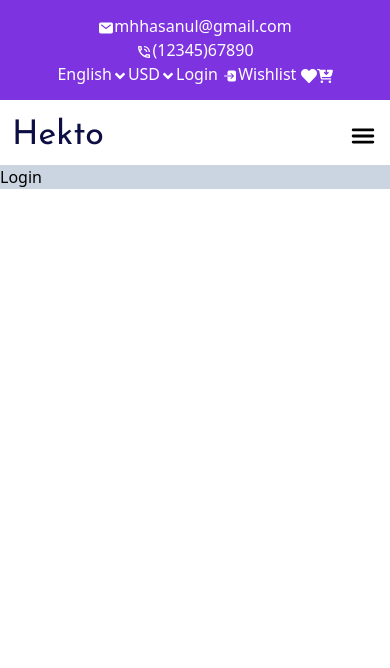
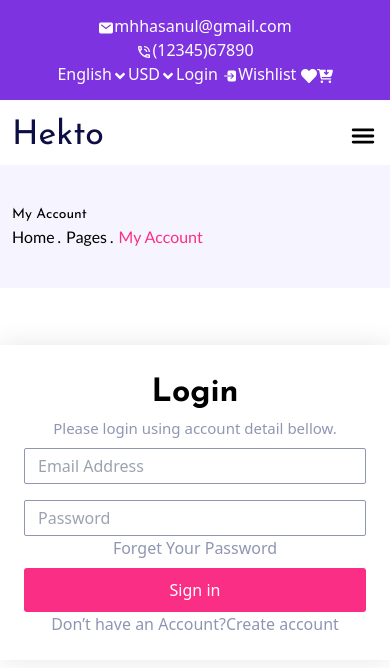
Before and after one commit to joblessgod/FigmaFireProject, a React (Vite) app: page /login in a window 390 px wide. Shown: the top 668 px of the page. Built offline with nearby package versions, Linux system fonts and the light colour scheme; the HTML template or start-up script is replaced by a standard one.

Commit message:
added login page for mobile version

```diff
--- a/src/components/Header.jsx
+++ b/src/components/Header.jsx
@@ -25,8 +25,8 @@ export default function Header() {
       <header className="">
         {/* upper Nav */}
         <div className=" bg-primary">
-          <nav className="font-josefin py-[14px] text-center text-white sm:container sm:flex sm:justify-between">
-            <div className="sm:flex sm:gap-4">
+          <nav className="font-josefin py-[14px]  text-white sm:container sm:flex sm:justify-between">
+            <div className="sm:flex sm:gap-4 text-center">
               <p>
                 <IoMail className="inline-block align-middle" />
                 mhhasanul@gmail.com
@@ -37,8 +37,8 @@ export default function Header() {
               </p>
             </div>
 
-            <div className="">
-              <span className="font-sans">
+            <div className="text-center ">
+              <span className="font-sans ">
                 English
                 <FaAngleDown className="inline-block" />
               </span>
@@ -70,7 +70,7 @@ export default function Header() {
             </a>
 
             <div
-              className={`${isMenuOpen ? "translate-x-0" : "translate-x-full"} fixed bottom-0 right-0 top-0 flex w-[50%] flex-col bg-[#313338] p-12 text-white transition-all ease-linear md:static md:w-auto md:flex-row md:gap-4 md:bg-transparent md:p-0 md:text-black `}
+              className={`${isMenuOpen ? "translate-x-0" : "translate-x-full"} fixed bottom-0 right-0 top-0 z-30 flex w-[50%] flex-col bg-[#313338] p-12 text-white transition-all ease-linear md:static md:w-auto md:flex-row md:gap-4 md:bg-transparent md:p-0 md:text-black`}
             >
               <IoMdClose
                 className="cursor-pointer text-[4rem] md:hidden md:hover:text-red-600"
--- a/src/pages/Home.jsx
+++ b/src/pages/Home.jsx
@@ -1,9 +1,11 @@
-import React from "react";
 import Banner from "../pages/home/components/Banner";
 import "slick-carousel/slick/slick.css";
 import "slick-carousel/slick/slick-theme.css";
 import Slider from "react-slick";
 import Product from "../pages/Product";
+import axios from "axios";
+import React, { useEffect, useState } from "react";
+import { FaCartPlus } from "react-icons/fa";
 
 export default function Home() {
   const settings = {
@@ -20,7 +22,7 @@ export default function Home() {
         breakpoint: 1024,
         settings: {
           slidesToShow: 2,
-        },g
+        },
       },
       {
         breakpoint: 576,
@@ -58,6 +60,19 @@ export default function Home() {
     },
   ];
 
+  const [products, setProducts] = useState([]);
+
+  useEffect(() => {
+    axios
+      .get("https://ecommerce-sagartmg2.vercel.app/api/products/trending")
+      .then((res) => {
+        console.log(res);
+        setProducts(res.data.data);
+        isLoading(false);
+      })
+      .catch((err) => {});
+  }, []);
+
   return (
     <>
       {/* <div className="absolute box bg-orange-200 left-6 top-3 z-10"></div>
@@ -68,12 +83,12 @@ export default function Home() {
         {banners.map((el) => {
           return (
             <Banner
-            background={el.background}
-            label={el.label}
-            heading={el.heading}
-            description={el.description}
-            redirectUrl={el.redirectUrl}
-            />
+              background={el.background}
+              label={el.label}
+              heading={el.heading}
+              description={el.description}
+              redirectUrl={el.redirectUrl}
+             className="z-0"/>
           );
         })}
         {/* <Banner background={"bg-banner-1"} />
@@ -81,7 +96,11 @@ export default function Home() {
       <Banner background={"bg-banner-3"} /> */}
       </Slider>
 
-      <Product />
+      <div className="container grid   gap-4 py-[116px] sm:py-[130px] md:grid-cols-2 md:py-[148px] lg:grid-cols-4 lg:py-[166px] xl:py-[188px] xxl:py-[210px]">
+        {products.map((el) => {
+          return <Product name={el.name} price={el.price} image={el.image} />;
+        })}
+      </div>
     </>
   );
 }
--- a/src/pages/Login.jsx
+++ b/src/pages/Login.jsx
@@ -1,10 +1,63 @@
-import React from 'react'
+import React from "react";
+import { Link } from "react-router-dom";
 
 export default function () {
   return (
     <>
-            <h1 className='bg-slate-300	'> Login</h1>
+      {/* Top Div with text */}
+      <div className="container relative  bg-[#F6F5FF]">
+        <div className=" mb-8 py-[39px] sm:py-[47px] md:py-[57px] lg:py-[68px] xl:py-[82px] xxl:py-[98px]">
+          {/* text */}
+          <h1 className=" font-Josefin text-[14px] sm:text-[14px] md:text-[17px] lg:text-[20px] xl:text-[25px] xxl:text-[36px]">
+            My Account
+          </h1>
 
+          <div className=" flex gap-[5px] font-Lato text-[16px]">
+            <Link to="/">Home .</Link>
+            <Link to="/pages">Pages .</Link>
+            <span className="text-secondary">My Account</span>
+          </div>
+        </div>
+      </div>
+
+      {/* Login Panel */}
+      <div className="relative mt-[57px] text-center shadow-[0px_0px_25px_0px_rgba(0,0,0,0.1)] sm:w-[356px]">
+        <div className="font-lato space-y-2 p-[24px]  ">
+          <div>
+            <h1 className="mb-0 text-center font-Josefin text-[32px] font-bold">
+              Login
+            </h1>
+            <p className="mt-0 text-center text-[15px] text-[#9096B2]">
+              Please login using account detail bellow.
+            </p>
+          </div>
+
+          <div className="space-y-4 ">
+            <input
+              className="border-gray-dark h-[36px] w-full rounded-[2px] border pl-[13px] focus:shadow-[0px_6px_25px_0px_rgba(0,0,0,0.4)] focus:outline-none sm:h-[43px] md:h-[52px]"
+              type="email"
+              placeholder="Email Address"
+            />
+            <input
+              className="border-gray-dark h-[36px] w-full rounded-[2px] border pl-[13px] focus:shadow-[0px_6px_25px_0px_rgba(0,0,0,0.4)] focus:outline-none sm:h-[43px] md:h-[52px]"
+              type="password"
+              placeholder="Password"
+            />
+          </div>
+
+          <a href="/forgetPassword" className="text-[#9096B2]">
+            Forget Your Password
+          </a>
+
+          <button className="hover:bg-secondary-dark w-full rounded-[3px] bg-secondary py-[10px] text-white hover:shadow-[0px_3px_25px_0px_rgba(0,0,0,0.15)]">
+            Sign in
+          </button>
+
+          <a href="/Signup" className="text-gray-dark">
+            Don’t have an Account?Create account
+          </a>
+        </div>
+      </div>
     </>
-  )
+  );
 }
--- a/src/pages/Product.jsx
+++ b/src/pages/Product.jsx
@@ -1,41 +1,18 @@
-import axios from "axios";
-import React, { useEffect, useState } from "react";
+import React from "react";
+import { FaCartPlus } from "react-icons/fa";
 
-export default function Products() {
-  const [products, setProducts] = useState([]);
-
-  const fetchProfuct = () => {
-    let url = `https://ecommerce-sagartmg2.vercel.app/api/products/trending`;
-    axios.get(url).then((res) => {
-      // setProducts(res.data.data)
-      console.log(res.data.data);
-    });
-  };
-
-  useEffect(() => {
-    fetchProfuct();
-  }, []);
-
+export default function Product(props) {
   return (
-    <>
-    {JSON.stringify(products)}
-        {/* <ul>
-          {products.map((el, idx) => {
-            return <li key={idx}>{el.name}</li>;
-          })}
-        </ul> */}
-
-
-      <div className="container py-[116px] sm:py-[130px] md:py-[148px] lg:py-[166px] xl:py-[188px] xxl:py-[210px]">
-        {products.map((el) => {
-          return (
-            <div className="bg-[#695f712e] pb-[10px] pt-[32px] shadow-[0px_0px_25px_0px_rgba(0,0,0,0.1)]">
-              <img src="/chair-3.png" alt="" className=" " />
-              <p className="p-[15px] text-center">Cantilever chair</p>
-            </div>
-          );
-        })}
+    <div className=" group relative bg-primary-light   shadow-[0px_0px_25px_0px_rgba(0,0,0,0.1)]  ">
+      <div className=" absolute left-[11px] top-[11px] hidden h-[30px] w-[30px] items-center justify-center rounded-full border border-primary transition-all group-hover:flex">
+        <FaCartPlus className="text-primary" />
       </div>
-    </>
+      <img src={props.image} className="h-[150px] w-full object-cover mx-auto mb-[10px] mt-[32px] " />
+      <div className="bg-white p-[15px]  text-center  transition-all group-hover:bg-primary  group-hover:text-white">
+        <p>{props.name}</p>
+        <p>Code - Y523201</p>
+        <p>${props.price}</p>
+      </div>
+    </div>
   );
 }
--- a/tailwind.config.js
+++ b/tailwind.config.js
@@ -14,7 +14,9 @@ export default {
       colors: {
         primary: "#7E33E0",
         "primary-dark": "#0D0E43",
-        secondary: "#FB2E86"
+        secondary: "#FB2E86",
+        "secondary-dark": "#c22367",
+        "gray-dark":"#9096B2"
       },
       screens: {
         /* we should start with mobile. */
```
